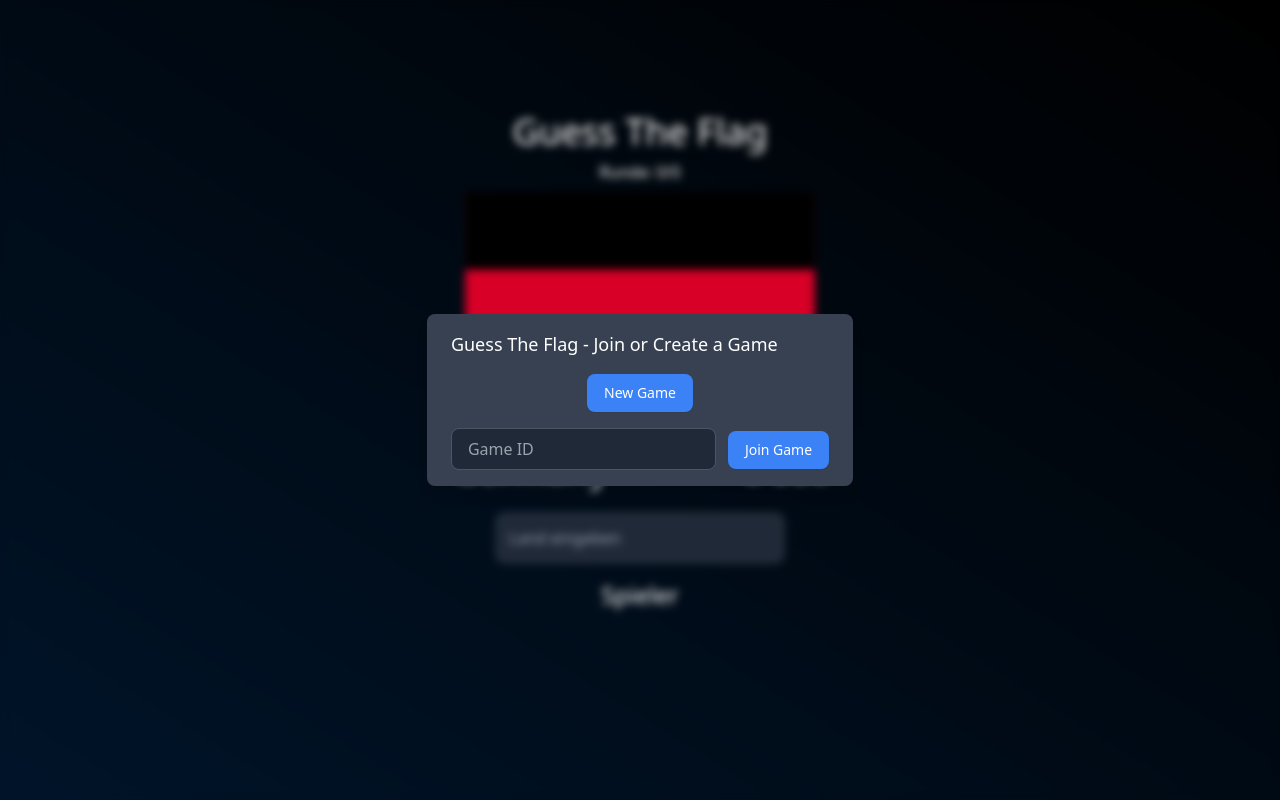
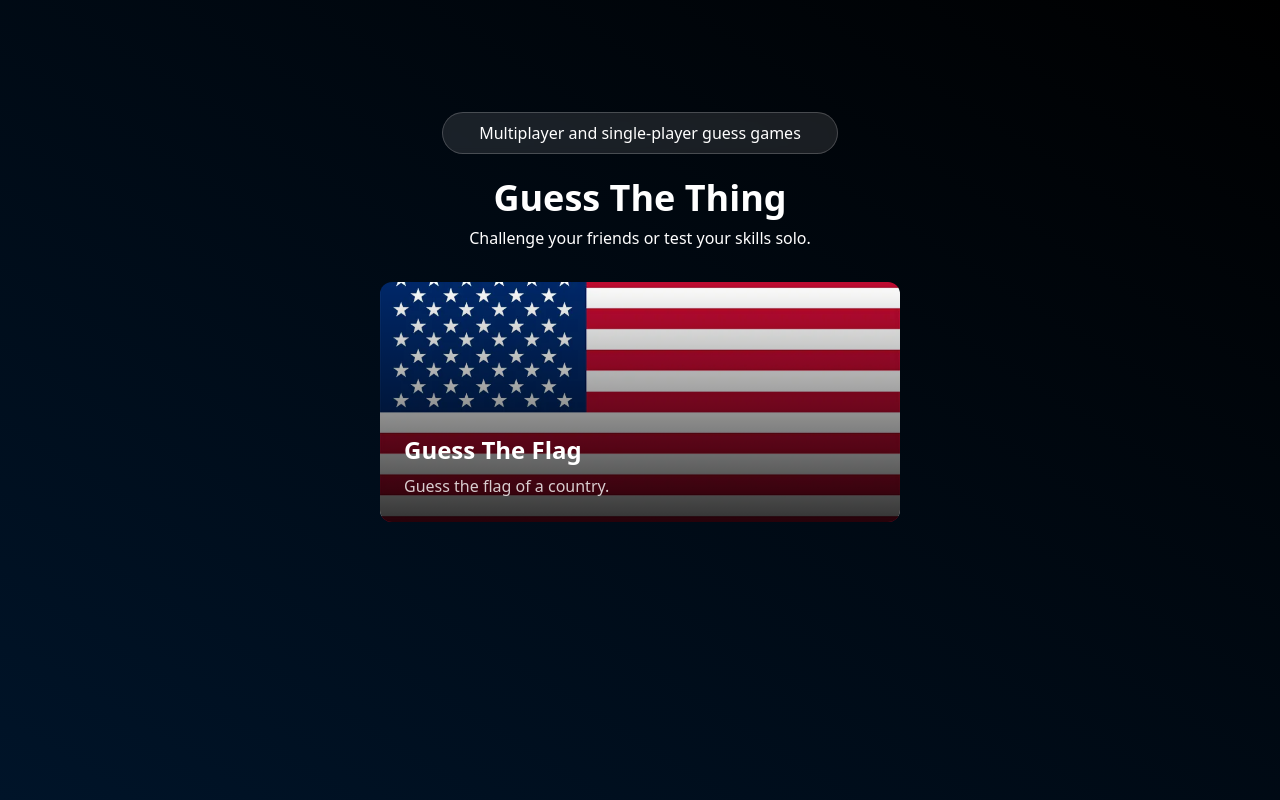
Before and after one commit to uhmarlon/guess-the-thing, a Next.js app in the folder client/: page / in a window 1280 px wide. Built offline with nearby package versions, Linux system fonts and the light colour scheme; no server answers.

Commit message:
add home screen

```diff
--- a/client/src/components/Gamejoin.tsx
+++ b/client/src/components/Gamejoin.tsx
@@ -1,6 +1,6 @@
 import React from "react";
 import { io } from "socket.io-client";
-import { socket } from "../pages/index";
+import { socket } from "../pages/gusstheflag";
 import { useRef, useState } from "react";
 
 export default function Gamejoincreate({}) {
--- a/client/src/components/Lobby.tsx
+++ b/client/src/components/Lobby.tsx
@@ -1,6 +1,6 @@
 import React from "react";
 import { io } from "socket.io-client";
-import { socket, Player } from "../pages/index";
+import { socket, Player } from "../pages/gusstheflag";
 import { useRef, useState, useEffect } from "react";
 
 export default function Lobby({ gameToken, startbutton}: { gameToken: string; startbutton: boolean; }) {
@@ -92,7 +92,6 @@ export default function Lobby({ gameToken, startbutton}: { gameToken: string; st
                                 <h3 id="modal-title" className="text-lg font-medium">
                                     Game Token: <br />{gameToken}
                                 </h3>
-                                {/* center button */}
                                 {startbutton ? (
                                 <>
                                 <hr className="my-4" />
--- a/client/src/pages/_app.tsx
+++ b/client/src/pages/_app.tsx
@@ -7,7 +7,7 @@ function MyApp({ Component, pageProps }: AppProps) {
     <div className="text-white flex flex-row justify-center w-full h-full bg-gradient-to-bl from-black to-[#001429] min-h-screen">
       <div className="w-[80%] md:w-[65rem]">
         <Component {...pageProps} />
-        </div>
+      </div>
     </div>
   </>
   )
--- /dev/null
+++ b/client/src/pages/gusstheflag.tsx
@@ -0,0 +1,150 @@
+import type { NextPage } from 'next'
+import { FC, useEffect, useState } from 'react'
+import Head from 'next/head'
+import Image from 'next/image'
+import { io } from 'socket.io-client'
+import { CountryFlag } from '../components/Flag'
+export const socket = io(process.env.SOCKET_SERVER as string || 'https://root.nighttech.de/');
+import Gamejoincreate from '../components/Gamejoin'
+import Lobby from '../components/Lobby'
+import { useRouter } from 'next/router'
+import { useLobby, useGameToken } from '../utils/game'
+
+
+export interface Player {
+  id: string;
+  name: string;
+  points: number;
+  guess: boolean;
+  correct: boolean;
+}
+
+
+export const Home: NextPage = () => {
+  const router = useRouter()
+  const { inLobby, setinLobby } = useLobby()
+  const { gameToken, setgameToken } = useGameToken()
+
+  const [timeLeft, setTimeLeft] = useState(0);
+  const [flagKey, setflagKey] = useState("DE");
+  const [countryTitel, setcountryTitel] = useState("Germany");
+  const [gameRounds, setgameRounds] = useState(0);
+  const [maxGameRounds, setmaxGameRounds] = useState(0);
+
+
+  const [gameCreator , setGameCreator] = useState<boolean>(false);
+  const [inGame, setInGame] = useState<boolean>(false);
+
+  useEffect(() => {
+    socket.on("gameCode", (gameCode) => {
+      setinLobby(true);
+      setGameCreator(true);
+      setgameToken(gameCode);
+      socket.emit('clientReady')
+    });
+    socket.on("gameCodeoc", (gameCode) => {
+      setinLobby(true);
+      setgameToken(gameCode);
+      socket.emit('clientReady')
+    });
+
+    socket.on("gameStarted", () => {
+      setInGame(true);
+    });
+
+    socket.on("gameRounds", (gameRounds, maxRounds) => {
+      setgameRounds(gameRounds);
+      setmaxGameRounds(maxRounds);
+    });
+
+    socket.on("gameCountdown", (timeLeft) => {
+      setTimeLeft(timeLeft);
+    });
+
+    socket.on("gameSetFlag", (flagKey) => {
+      setflagKey(flagKey);
+    });
+
+    socket.on("gameSetroomString", (roomString) => {
+      setcountryTitel(roomString);
+      console.log(roomString);
+    });
+
+    socket.on('update-players', (players: Player[]) => {
+      console.log(players);
+      const playerList = document.getElementById('playerlistgame') as HTMLElement;
+      if (playerList) {
+        playerList.innerHTML = '';
+        players.sort((a, b) => b.points - a.points);
+        players.forEach((player) => {
+          const li = document.createElement('li');
+          li.textContent = player.name + " | " + player.points;
+          playerList.appendChild(li);
+        });
+      }
+    });
+
+  }, []);
+
+
+  const handleKeyDown = (e: React.KeyboardEvent<HTMLInputElement>) => {
+    if (e.key === "Enter") {
+      socket.emit("pickString", e.currentTarget.value, timeLeft);
+      e.currentTarget.value = "";
+    }
+  };
+
+  return (
+    <>
+      <Head>
+        <title>Guess The Flag</title>
+        <link rel="icon" href="/favicon.ico" />
+      </Head>
+
+      {!inLobby ? ( <Gamejoincreate /> ) : (
+         <Lobby gameToken={gameToken} startbutton={gameCreator} />
+      )}
+
+      <main className='mt-28'>
+        <h1 className='text-4xl text-center mb-2'>Guess The Flag</h1>
+        <h2 className='text-1xl text-center mb-2'>Runde: {gameRounds}/{maxGameRounds}</h2>
+        <div className='flex justify-center mb-6'>
+              <CountryFlag flagKey={flagKey} size={350} />
+        </div>
+        <div className='flex justify-center mb-6'>
+            <div className='grid grid-cols-4 gap-3'>
+              <div className='col-span-3'>
+                <h1 className='text-4xl'>{countryTitel}</h1>
+              </div>
+            <div className=''>
+              <h1
+              className='text-4xl'
+              >{timeLeft} sec</h1>
+            </div>
+          </div>
+        </div>
+        <div className='flex justify-center mb-4'>
+          <input
+            type="text"
+            name="Eingabe"
+            placeholder="Land eingeben"
+
+            onKeyDown={handleKeyDown}
+            className="px-3 py-3 text-white border rounded-lg bg-gray-800 border-gray-600 w-72 focus:border-blue-500 focus:outline-none focus:ring"
+          />
+        </div>
+        <div className='flex justify-center mb-1'>
+          <h1 className='text-2xl'>Spieler</h1>
+        </div>
+
+        <div className='flex justify-center mb-4'>
+          <div className='bg-gray-600 text-center rounded-lg w-72'>
+            <ul id='playerlistgame' className=' text-white'></ul>
+          </div>
+        </div>
+      </main>
+    </>
+  )
+}
+
+export default Home
--- a/client/src/pages/index.tsx
+++ b/client/src/pages/index.tsx
@@ -2,144 +2,39 @@ import type { NextPage } from 'next'
 import { FC, useEffect, useState } from 'react'
 import Head from 'next/head'
 import Image from 'next/image'
-import { io } from 'socket.io-client'
-import { CountryFlag } from '../components/Flag'
-export const socket = io(process.env.SOCKET_SERVER as string || 'https://root.nighttech.de/');
-import Gamejoincreate from '../components/Gamejoin'
-import Lobby from '../components/Lobby'
 import { useRouter } from 'next/router'
-import { useLobby, useGameToken } from '../utils/game'
-
-
-export interface Player {
-  id: string;
-  name: string;
-  points: number;
-  guess: boolean;
-  correct: boolean;
-}
-
+import Link from 'next/link'
 
 export const Home: NextPage = () => {
   const router = useRouter()
-  const { inLobby, setinLobby } = useLobby()
-  const { gameToken, setgameToken } = useGameToken()
-
-  const [timeLeft, setTimeLeft] = useState(0);
-  const [flagKey, setflagKey] = useState("DE");
-  const [countryTitel, setcountryTitel] = useState("Germany");
-  const [gameRounds, setgameRounds] = useState(0);
-  const [maxGameRounds, setmaxGameRounds] = useState(0);
-
-
-  const [gameCreator , setGameCreator] = useState<boolean>(false);
-  const [inGame, setInGame] = useState<boolean>(false);
-
-  useEffect(() => {
-    socket.on("gameCode", (gameCode) => {
-      setinLobby(true);
-      setGameCreator(true);
-      setgameToken(gameCode);
-      socket.emit('clientReady')
-    });
-    socket.on("gameCodeoc", (gameCode) => {
-      setinLobby(true);
-      setgameToken(gameCode);
-      socket.emit('clientReady')
-    });
-
-    socket.on("gameStarted", () => {
-      setInGame(true);
-    });
-
-    socket.on("gameRounds", (gameRounds, maxRounds) => {
-      setgameRounds(gameRounds);
-      setmaxGameRounds(maxRounds);
-    });
-
-    socket.on("gameCountdown", (timeLeft) => {
-      setTimeLeft(timeLeft);
-    });
-
-    socket.on("gameSetFlag", (flagKey) => {
-      setflagKey(flagKey);
-    });
-
-    socket.on("gameSetroomString", (roomString) => {
-      setcountryTitel(roomString);
-      console.log(roomString);
-    });
-
-    socket.on('update-players', (players: Player[]) => {
-      console.log(players);
-      const playerList = document.getElementById('playerlistgame') as HTMLElement;
-      if (playerList) {
-        playerList.innerHTML = '';
-        players.sort((a, b) => b.points - a.points);
-        players.forEach((player) => {
-          const li = document.createElement('li');
-          li.textContent = player.name + " | " + player.points;
-          playerList.appendChild(li);
-        });
-      }
-    });
-
-  }, []);
-
-
-  const handleKeyDown = (e: React.KeyboardEvent<HTMLInputElement>) => {
-    if (e.key === "Enter") {
-      socket.emit("pickString", e.currentTarget.value, timeLeft);
-      e.currentTarget.value = "";
-    }
-  };
 
   return (
     <>
       <Head>
-        <title>Guess The Flag</title>
+        <title>Guess The Thing</title>
+        <meta name="description" content="Guess The Thing a online multiplayer game" />
         <link rel="icon" href="/favicon.ico" />
       </Head>
 
-      {!inLobby ? ( <Gamejoincreate /> ) : (
-         <Lobby gameToken={gameToken} startbutton={gameCreator} />
-      )}
+      <main className='mt-28'>
+        <div className="z-20 flex w-full flex-col">
+          <span className="mx-auto mb-6 rounded-full border border-white/20 bg-white/10 px-9 py-2 font-medium text-white backdrop-blur-sm">Multiplayer and single-player guess games</span>
+          <h1 className='text-4xl font-bold text-center mb-2'>Guess The Thing</h1>
+          <span className='text-1xl text-center mb-2'>Challenge your friends or test your skills solo.</span>
 
-      <main className='mt-28'>
-        <h1 className='text-4xl text-center mb-2'>Guess The Flag</h1>
-        <h2 className='text-1xl text-center mb-2'>Runde: {gameRounds}/{maxGameRounds}</h2>
-        <div className='flex justify-center mb-6'>
-              <CountryFlag flagKey={flagKey} size={350} />
-        </div>
-        <div className='flex justify-center mb-6'>
-            <div className='grid grid-cols-4 gap-3'>
-              <div className='col-span-3'>
-                <h1 className='text-4xl'>{countryTitel}</h1>
+          <div className="flex flex-row justify-center mt-6">
+
+            <div className="relative w-1/2 h-[15rem] mb-3">
+              <Link href="/gusstheflag">
+              <Image src="/flag.webp" alt='' layout="fill" objectFit="cover" className="rounded-xl" />
+              <div className="absolute bottom-0 w-full h-full bg-gradient-to-t from-black/80 to-transparent rounded-xl"></div>
+              <div className="absolute bottom-0 w-full h-full flex flex-col justify-end px-6 pb-6">
+                <h3 className="text-2xl font-bold mb-2 text-white">Guess The Flag</h3>
+                <p className="text-white/80">Guess the flag of a country.</p>
               </div>
-            <div className=''>
-              <h1
-              className='text-4xl'
-              >{timeLeft} sec</h1>
+              </Link>
             </div>
-          </div>
-        </div>
-        <div className='flex justify-center mb-4'>
-          <input
-            type="text"
-            name="Eingabe"
-            placeholder="Land eingeben"
 
-            onKeyDown={handleKeyDown}
-            className="px-3 py-3 text-white border rounded-lg bg-gray-800 border-gray-600 w-72 focus:border-blue-500 focus:outline-none focus:ring"
-          />
-        </div>
-        <div className='flex justify-center mb-1'>
-          <h1 className='text-2xl'>Spieler</h1>
-        </div>
-
-        <div className='flex justify-center mb-4'>
-          <div className='bg-gray-600 text-center rounded-lg w-72'>
-            <ul id='playerlistgame' className=' text-white'></ul>
           </div>
         </div>
       </main>
```
Also changed, not shown: client/public/flag.webp (added).
